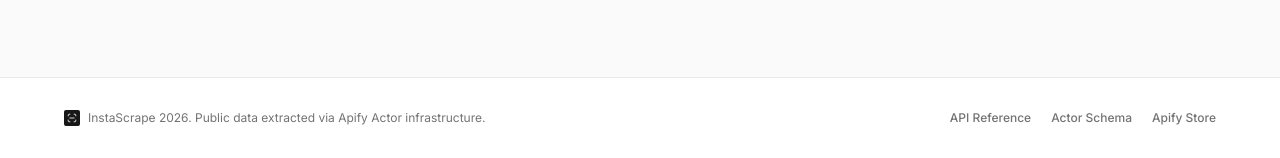
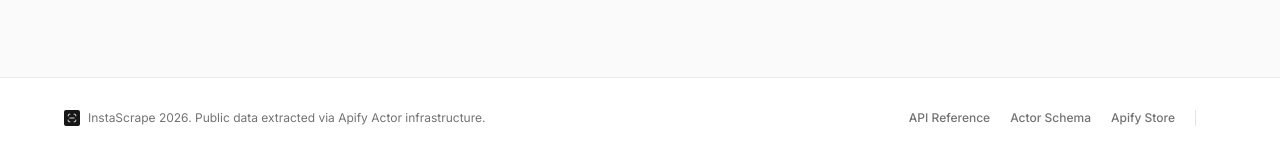
Before and after one commit to daenuli/igscraper, a Laravel app: page / in a window 1280 px wide. Shown: the part 1286-1444 px from the top of the page. Run offline with Laravel 12, Linux system fonts and the light colour scheme; some libraries are stand-ins or nearby versions.

Commit message:
Enhance footer layout and add "Buy me a coffee" button for support

```diff
--- a/index.html
+++ b/index.html
@@ -697,10 +697,14 @@
         </div>
         <p>InstaScrape 2026. Public data extracted via Apify Actor infrastructure.</p>
       </div>
-      <div class="flex items-center gap-5 text-neutral-500 font-medium">
+      <div class="flex flex-wrap items-center justify-center gap-x-5 gap-y-3 text-neutral-500 font-medium">
         <a href="#docs" onclick="openModal('docs'); return false;" class="hover:text-neutral-900 transition">API Reference</a>
         <a href="#schema" onclick="openModal('about'); return false;" class="hover:text-neutral-900 transition">Actor Schema</a>
         <a href="https://apify.com/apify/instagram-scraper" target="_blank" rel="noopener noreferrer" class="hover:text-neutral-900 transition">Apify Store</a>
+        <span class="hidden sm:block h-4 w-px bg-neutral-200"></span>
+        <div class="shrink-0">
+          <script type="text/javascript" src="https://cdnjs.buymeacoffee.com/1.0.0/button.prod.min.js" data-name="bmc-button" data-slug="nuligiarsyani" data-color="#FFDD00" data-emoji="" data-font="Cookie" data-text="Buy me a coffee" data-outline-color="#000000" data-font-color="#000000" data-coffee-color="#ffffff"></script>
+        </div>
       </div>
     </div>
   </footer>
--- a/resources/views/scraper/index.blade.php
+++ b/resources/views/scraper/index.blade.php
@@ -698,10 +698,14 @@
         </div>
         <p>InstaScrape 2026. Public data extracted via Apify Actor infrastructure.</p>
       </div>
-      <div class="flex items-center gap-5 text-neutral-500 font-medium">
+      <div class="flex flex-wrap items-center justify-center gap-x-5 gap-y-3 text-neutral-500 font-medium">
         <a href="#docs" onclick="openModal('docs'); return false;" class="hover:text-neutral-900 transition">API Reference</a>
         <a href="#schema" onclick="openModal('about'); return false;" class="hover:text-neutral-900 transition">Actor Schema</a>
         <a href="https://apify.com/apify/instagram-scraper" target="_blank" rel="noopener noreferrer" class="hover:text-neutral-900 transition">Apify Store</a>
+        <span class="hidden sm:block h-4 w-px bg-neutral-200"></span>
+        <div class="shrink-0">
+          <script type="text/javascript" src="https://cdnjs.buymeacoffee.com/1.0.0/button.prod.min.js" data-name="bmc-button" data-slug="nuligiarsyani" data-color="#FFDD00" data-emoji="" data-font="Cookie" data-text="Buy me a coffee" data-outline-color="#000000" data-font-color="#000000" data-coffee-color="#ffffff"></script>
+        </div>
       </div>
     </div>
   </footer>
```
Also changed, not shown: public/images/instascrape.png.
